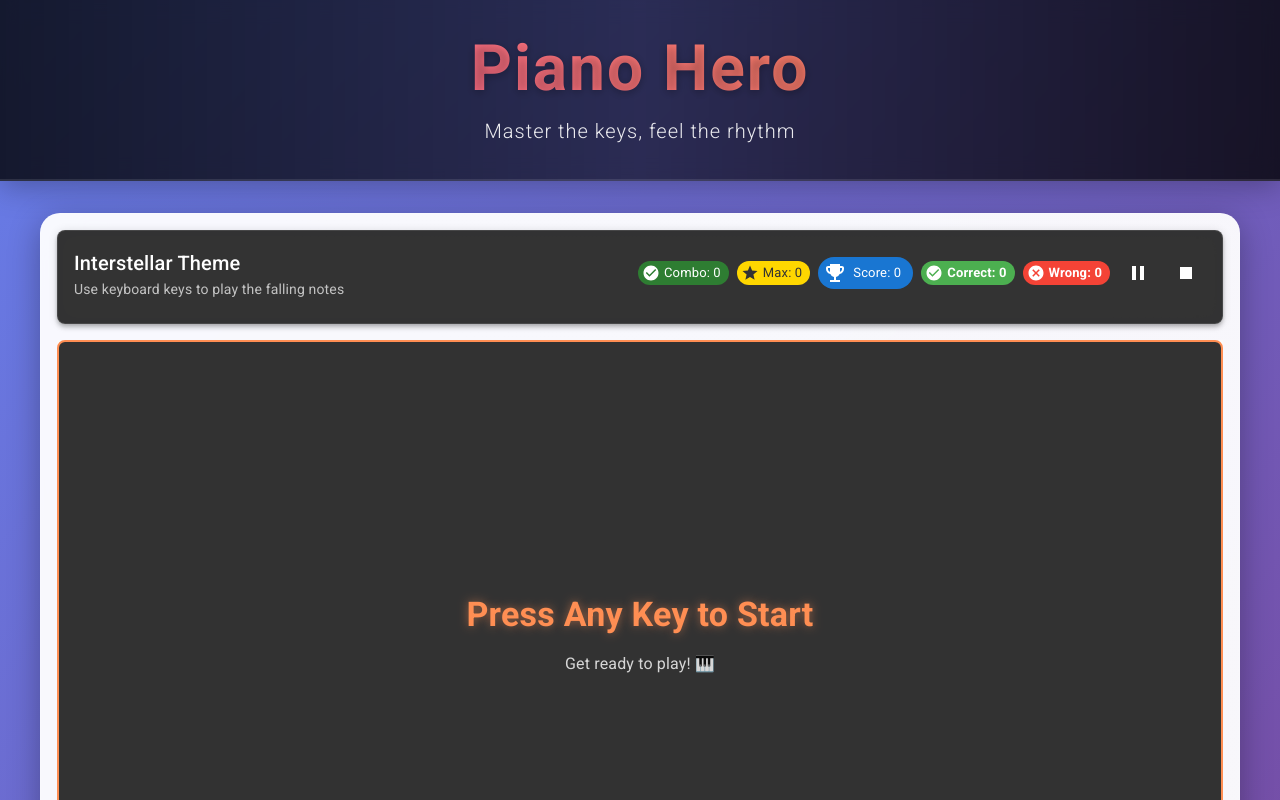
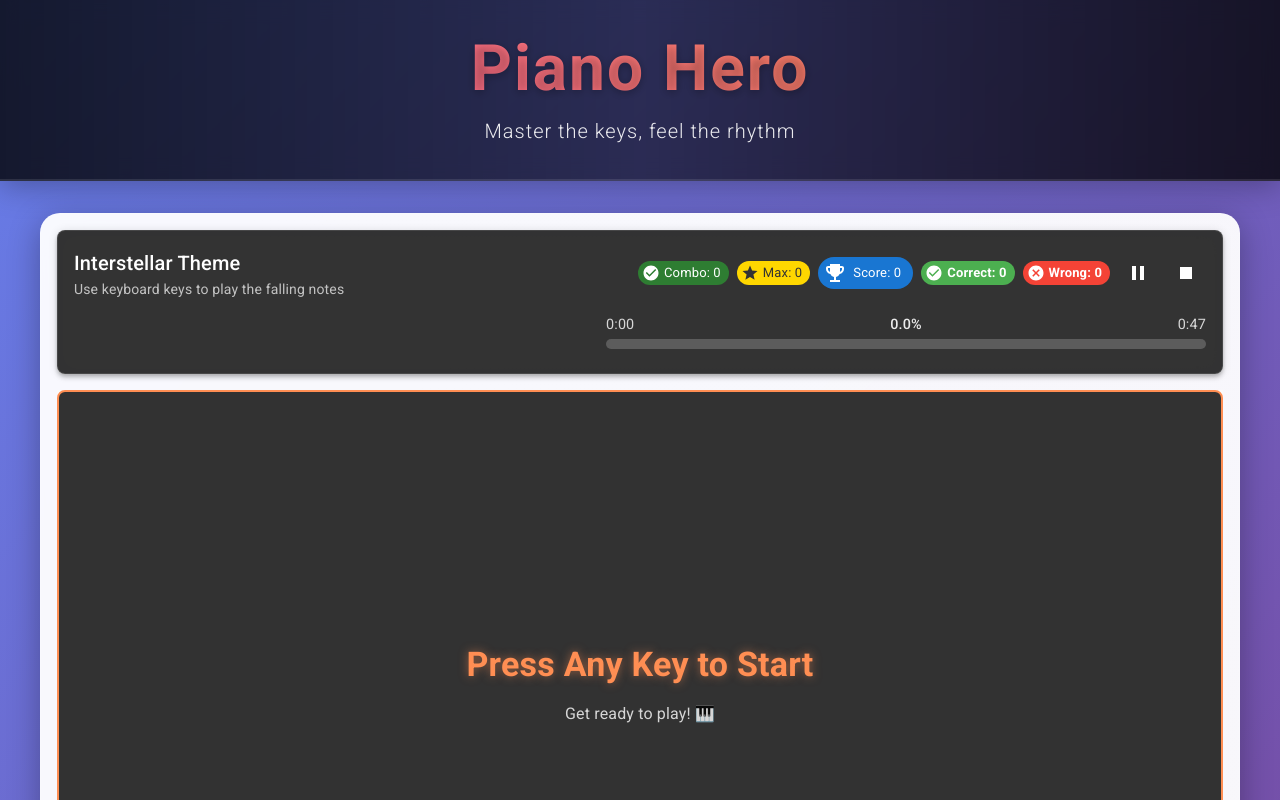
Before and after one commit to KozielGPC/piano-hero, a React (Vite) app: page / in a window 1280 px wide. Both pictures are taken after a click on the button "START GAME". Shown: the top 800 px of the page. Built offline with nearby package versions, Linux system fonts and the light colour scheme.

Commit message:
feat: add progress bar and end game session

```diff
--- a/src/components/GameController/components/Stages/Play/components/Header/index.tsx
+++ b/src/components/GameController/components/Stages/Play/components/Header/index.tsx
@@ -1,11 +1,29 @@
-import { Box, Chip, Stack, Typography, IconButton } from "@mui/material";
+import { Box, LinearProgress, Stack, Typography, IconButton, Chip } from "@mui/material";
+import { Pause, Stop, CheckCircle, EmojiEvents, Star, Cancel } from "@mui/icons-material";
 import { useGame } from "../../../../../../../context/GameContext";
-import { CheckCircle, EmojiEvents, Star, Cancel, Pause, Stop } from "@mui/icons-material";
+import { INotes } from "../../../../../../../utils/interfaces";
 
 export const Header = () => {
-	const { allSongs, selectedSongId, score, combo, maxCombo, actions } = useGame();
+	const { allSongs, selectedSongId, score, combo, maxCombo, actions, currentTime, currentSong } = useGame();
+
+	// Calculate total song duration (last note time + 3 second buffer to match RhythmEngine)
+	const totalDuration = currentSong && currentSong.length > 0
+		? Math.max(...currentSong.map((n: INotes) => n.displayAftertimeSeconds)) + 3 // 3 second buffer to match game end timing
+		: 0;
+
+	const progress = totalDuration > 0 ? Math.min(100, (currentTime / totalDuration) * 100) : 0;
+
+	const formatTime = (seconds: number) => {
+		const mins = Math.floor(seconds / 60);
+		const secs = Math.floor(seconds % 60);
+		return `${mins}:${secs.toString().padStart(2, '0')}`;
+	};
+
 	return (
+		<Stack spacing={2}>
+			{/* Main Header Row */}
 			<Stack direction="row" spacing={2} alignItems="center" justifyContent="space-between">
+				{/* Left Side - Song Info */}
 				<Box>
 					<Typography variant="h6" color="white">
 						{allSongs[selectedSongId]?.name || "Playing..."}
@@ -15,6 +33,7 @@
 					</Typography>
 				</Box>
 
+				{/* Right Side - Game Stats */}
 				<Stack direction="row" spacing={1} alignItems="center">
 					<Chip icon={<CheckCircle />} label={`Combo: ${combo}`} color="success" size="small" />
 					<Chip
@@ -64,5 +83,35 @@
 					</IconButton>
 				</Stack>
 			</Stack>
+
+			{/* Progress Bar Row - Right Aligned */}
+			<Box sx={{ display: 'flex', justifyContent: 'flex-end' }}>
+				<Box sx={{ width: 600 }}>
+					<Box sx={{ display: 'flex', justifyContent: 'space-between', mb: 0.5 }}>
+						<Typography variant="body2" sx={{ color: 'rgba(255, 255, 255, 0.8)', fontSize: '0.9rem' }}>
+							{formatTime(currentTime)}
+						</Typography>
+						<Typography variant="body2" sx={{ color: 'rgba(255, 255, 255, 0.9)', fontWeight: 'medium', fontSize: '0.9rem' }}>
+							{progress.toFixed(1)}%
+						</Typography>
+						<Typography variant="body2" sx={{ color: 'rgba(255, 255, 255, 0.8)', fontSize: '0.9rem' }}>
+							{formatTime(totalDuration)}
+						</Typography>
+					</Box>
+					<LinearProgress
+						variant="determinate"
+						value={progress}
+						sx={{
+							height: 10,
+							borderRadius: 5,
+							backgroundColor: 'rgba(255, 255, 255, 0.2)',
+							'& .MuiLinearProgress-bar': {
+								background: 'linear-gradient(45deg, #667eea 30%, #764ba2 90%)',
+							}
+						}}
+					/>
+				</Box>
+			</Box>
+		</Stack>
 	);
 };
--- a/src/components/GameController/index.tsx
+++ b/src/components/GameController/index.tsx
@@ -10,6 +10,11 @@
 
 const GameController = () => {
 	const { gameState, currentTime, animationRef, actions, prevScoreRef, score, currentSongAudioUrl } = useGame();
+
+	// Debug: log game state changes
+	useEffect(() => {
+		console.log('GameController - gameState changed to:', gameState);
+	}, [gameState]);
 
 	useEffect(() => {
 		if (score && typeof score === "object") {
--- a/src/components/PianoCanvas/index.tsx
+++ b/src/components/PianoCanvas/index.tsx
@@ -62,20 +62,69 @@
 	// Keep track of which notes were already evaluated to avoid double counting
 	const hitNoteIndexesRef = useRef<Set<number>>(new Set());
 
+	// Flag to prevent multiple game over triggers
+	const gameOverTriggeredRef = useRef<boolean>(false);
+
 	useEffect(() => {
 		const noteEvents: NoteEvent[] = songNotes.map((n, idx) => ({
 			id: String(idx),
 			keys: [n.note],
-			start: n.time,
+			start: n.time, // This is correct - IFallingNote uses .time property
 		}));
 		engineRef.current = new RhythmEngine(noteEvents);
 		// reset hits tracking
 		hitNoteIndexesRef.current.clear();
+		// reset game over flag when song changes
+		gameOverTriggeredRef.current = false;
+
+		// Debug: log song info
+		console.log(`Song loaded: ${songNotes.length} notes, last note at ${Math.max(...songNotes.map(n => n.time)).toFixed(2)}s`);
+		if (engineRef.current) {
+			console.log(`Game should end at: ${engineRef.current.getGameEndTime().toFixed(2)}s`);
+		}
 	}, [songNotes]);
 
 	useEffect(() => {
 		currentTimeRef.current = currentTime;
 	}, [currentTime]);
+
+	// Game over detection effect
+	useEffect(() => {
+		if (!engineRef.current || currentTime <= 0 || gameOverTriggeredRef.current) return;
+
+		// Debug: log progress
+		const progress = engineRef.current.getProgress(currentTime);
+		const gameEndTime = engineRef.current.getGameEndTime();
+
+		// Multiple conditions for game over to make it more reliable
+		const isGameComplete = engineRef.current.isGameComplete(currentTime);
+		const hasPassedEndTime = currentTime >= gameEndTime;
+		const isVeryNearEnd = progress >= 99; // 99% completion as fallback
+		const isFullyComplete = progress >= 100; // 100% completion for immediate trigger
+
+		if (isGameComplete || hasPassedEndTime || isVeryNearEnd || isFullyComplete) {
+			console.log('Game over detected!', {
+				currentTime: currentTime.toFixed(2),
+				gameEndTime: gameEndTime.toFixed(2),
+				progress: progress.toFixed(1) + '%'
+			});
+			gameOverTriggeredRef.current = true;
+
+			// If we're at 100%, trigger immediately
+			if (isFullyComplete) {
+				console.log('100% completion - triggering immediately');
+				actions.stopGame();
+			} else {
+				// Small delay for other conditions
+				const timeoutId = setTimeout(() => {
+					console.log('Game ending after delay');
+					actions.stopGame();
+				}, 200);
+
+				return () => clearTimeout(timeoutId);
+			}
+		}
+	}, [currentTime, actions]);
 
 	const audioCache = useRef<Map<string, HTMLAudioElement>>(new Map());
 
--- a/src/context/GameContext.tsx
+++ b/src/context/GameContext.tsx
@@ -141,7 +141,10 @@
 
 	const pauseGame = useCallback(() => setGameState("PAUSED"), []);
 	const resumeGame = useCallback(() => setGameState("PLAYING"), []);
-	const stopGame = useCallback(() => setGameState("ENDED"), []);
+	const stopGame = useCallback(() => {
+		console.log('stopGame called - changing state from', gameState, 'to ENDED');
+		setGameState("ENDED");
+	}, [gameState]);
 
 	const returnToMenu = useCallback(() => {
 		setGameState("MENU");
--- a/src/engine/RhythmEngine.ts
+++ b/src/engine/RhythmEngine.ts
@@ -86,4 +86,55 @@
 
     return judgement;
   }
+
+  /**
+   * Check if the game is complete based on current time.
+   * Returns true if all notes have been processed and enough time has passed
+   * for any remaining notes to be considered missed.
+   */
+  isGameComplete(currentTime: number): boolean {
+    if (this.notes.length === 0) return true;
+
+    // Get the time of the last note
+    const lastNote = this.notes[this.notes.length - 1];
+    const gameEndTime = lastNote.start + 3; // 3 seconds after last note for natural ending
+
+    return currentTime >= gameEndTime;
+  }
+
+  /**
+   * Get the total number of notes in the song
+   */
+  getTotalNotes(): number {
+    return this.notes.length;
+  }
+
+  /**
+   * Get the completion progress as a percentage (0-100)
+   */
+  getProgress(currentTime: number): number {
+    if (this.notes.length === 0) return 100;
+
+    const lastNote = this.notes[this.notes.length - 1];
+    const totalDuration = lastNote.start + 3; // 3 seconds after last note
+
+    return Math.min(100, (currentTime / totalDuration) * 100);
+  }
+
+  /**
+   * Get the time when the game should end (last note + timing window + buffer)
+   */
+  getGameEndTime(): number {
+    if (this.notes.length === 0) return 0;
+
+    const lastNote = this.notes[this.notes.length - 1];
+    return lastNote.start + 3; // 3 seconds after last note
+  }
+
+  /**
+   * Check if we're close to the end of the game (useful for triggering end game logic early)
+   */
+  isNearEnd(currentTime: number, threshold: number = 0.9): boolean {
+    return this.getProgress(currentTime) >= threshold * 100;
+  }
 }
```
Lines whose indentation alone changed are shown as unchanged.
